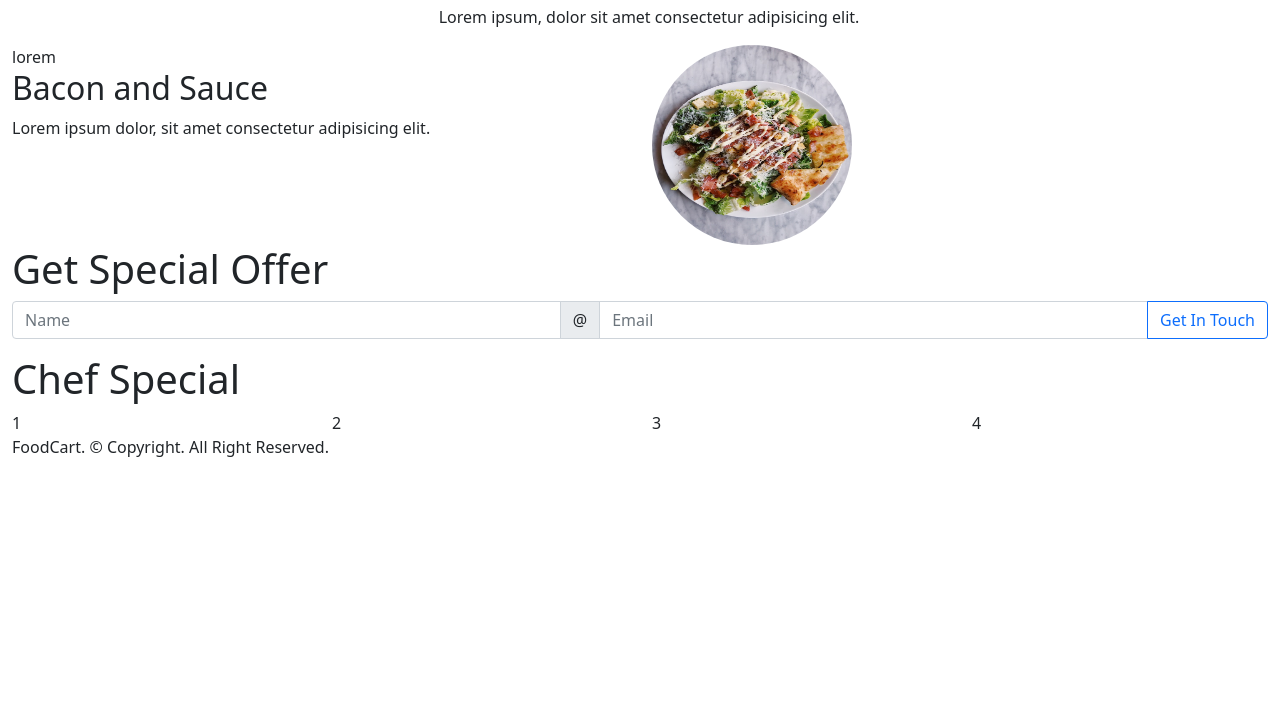
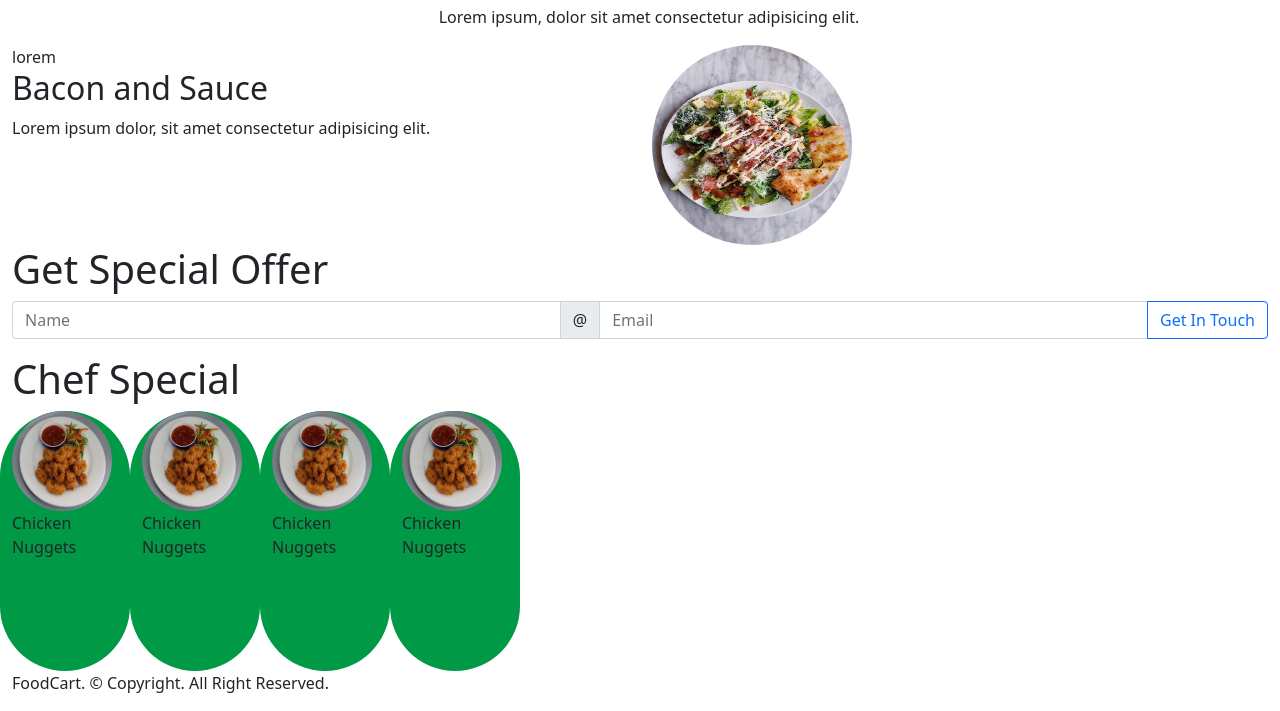
Before and after one commit to mdmuradhossain/restaurant-websit, a plain HTML site: page index.html in a window 1280 px wide. Shown: the part 335-1046 px from the top of the page. Before the commit the page ends 810 px from the top, so only its background shows below. Drawn offline with nearby package versions, Linux system fonts and the light colour scheme.

Commit message:
some more html added

```diff
--- a/assets/css/styles.css
+++ b/assets/css/styles.css
@@ -37,3 +37,14 @@ header {
   height: 200px;
   border-radius: 10em;
 }
+
+.chef-menu {
+  width: 130px;
+  height: 260px;
+  background-color: #009946;
+  border-radius: 5em;
+}
+
+.chef-menu img {
+  border-radius: 50%;
+}
--- a/index.html
+++ b/index.html
@@ -142,10 +142,42 @@
       <footer>
         <h1>Chef Special</h1>
         <div class="row">
-          <div class="col-md-3">1</div>
-          <div class="col-md-3">2</div>
-          <div class="col-md-3">3</div>
-          <div class="col-md-3">4</div>
+          <div class="col-md-3 chef-menu">
+            <img
+              src="assets/images/chicken_nuggets2.jpg"
+              alt=""
+              width="100px"
+              height="100px"
+            />
+            <p class="mx-auto">Chicken Nuggets</p>
+          </div>
+          <div class="col-md-3 chef-menu">
+            <img
+              src="assets/images/chicken_nuggets2.jpg"
+              alt=""
+              width="100px"
+              height="100px"
+            />
+            <p class="mx-auto">Chicken Nuggets</p>
+          </div>
+          <div class="col-md-3 chef-menu">
+            <img
+              src="assets/images/chicken_nuggets2.jpg"
+              alt=""
+              width="100px"
+              height="100px"
+            />
+            <p class="mx-auto">Chicken Nuggets</p>
+          </div>
+          <div class="col-md-3 chef-menu">
+            <img
+              src="assets/images/chicken_nuggets2.jpg"
+              alt=""
+              width="100px"
+              height="100px"
+            />
+            <p class="mx-auto">Chicken Nuggets</p>
+          </div>
         </div>
         <p>FoodCart. &copy; Copyright. All Right Reserved.</p>
       </footer>
```
Also changed, not shown: assets/images/chicken_nuggets2.jpg (added).
